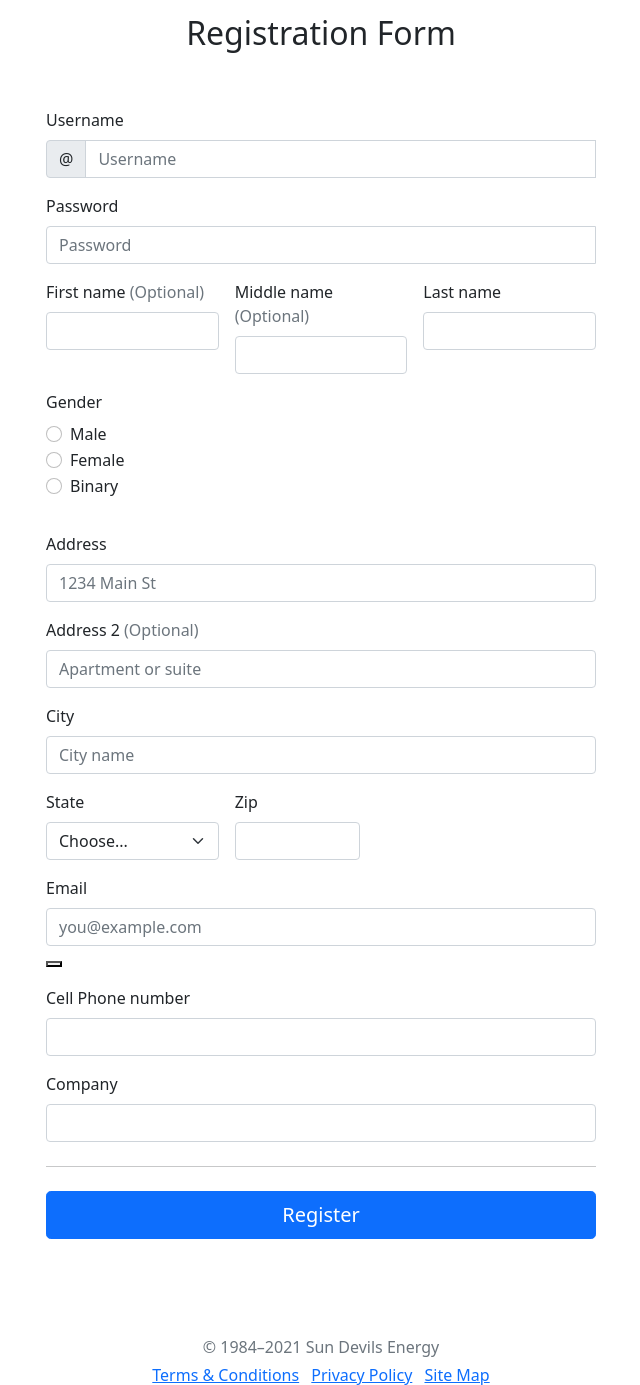
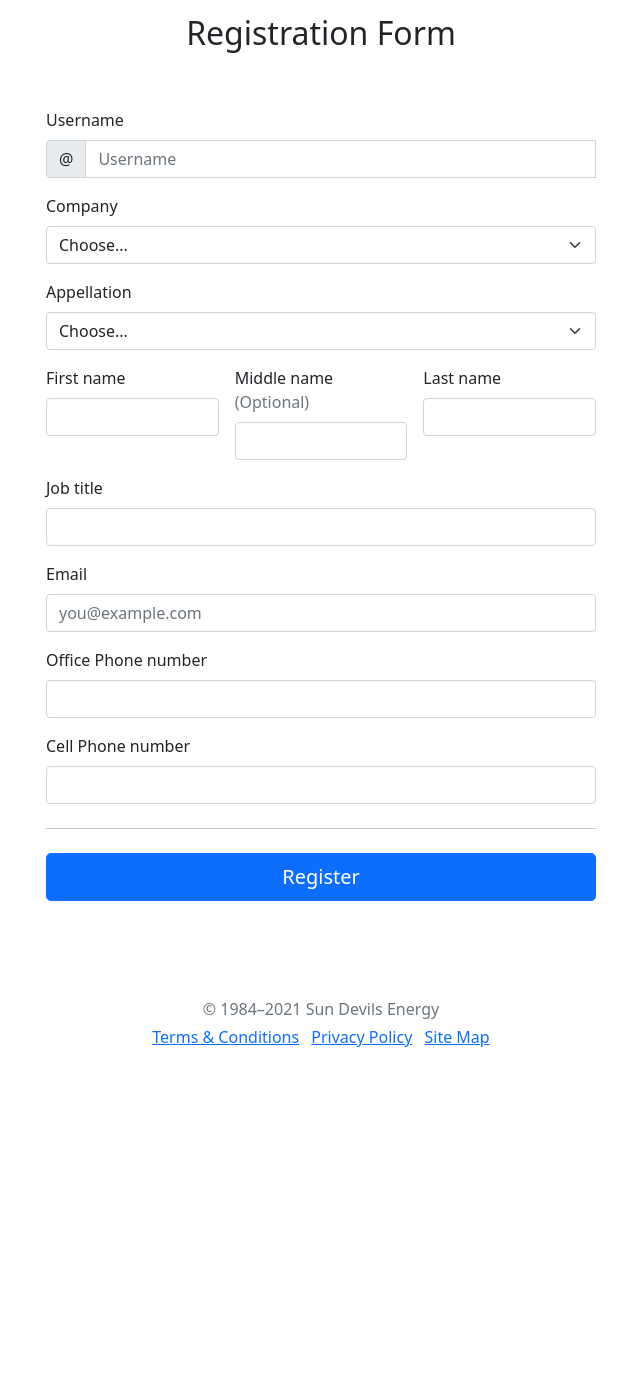
Before and after one commit to alexho1/final-solarpv, a Django app: page /myapp/register/ in a window 1280 px wide. Shown: the part 164-1549 px from the top of the page, without its empty margins (319-959 px from the left). After the commit the page ends 1211 px from the top, so only its background shows below. Run offline with Django 3.2, Linux system fonts and the light colour scheme.

Commit message:
update registration form fields

```diff
--- a/solarpv/myapp/templates/myapp/registration.html
+++ b/solarpv/myapp/templates/myapp/registration.html
@@ -36,80 +36,9 @@
                                 </div>
                             </div>
 
-                            <div class="col-12">
-                                <label for="username" class="form-label">Password</label>
-                                <div class="input-group">
-                                    <input type="password" class="form-control" id="password" placeholder="Password"
-                                        required="">
-                                    <div class="invalid-feedback">
-                                        Please provide a password.
-                                    </div>
-                                </div>
-                            </div>
-
-                            <div class="col-sm-4">
-                                <label for="firstName" class="form-label">First name <span
-                                        class="text-muted">(Optional)</span></label>
-                                <input type="text" class="form-control" id="firstName" placeholder="" value="">
-                            </div>
-
-                            <div class="col-sm-4">
-                                <label for="middleName" class="form-label">Middle name <span
-                                        class="text-muted">(Optional)</span></label>
-                                <input type="text" class="form-control" id="middleName" placeholder="" value="">
-                            </div>
-
-                            <div class="col-sm-4">
-                                <label for="lastName" class="form-label">Last name</label>
-                                <input type="text" class="form-control" id="lastName" placeholder="" value=""
-                                    required="">
-                                <div class="invalid-feedback">
-                                    Please provide a last name.
-                                </div>
-                            </div>
-
-                            <div class="my-3">
-                                <label for="gender" class="form-label">Gender</label>
-                                <div class="form-check">
-                                    <input id="male" name="gender" type="radio" class="form-check-input" required="">
-                                    <label class="form-check-label" for="male">Male</label>
-                                </div>
-                                <div class="form-check">
-                                    <input id="female" name="gender" type="radio" class="form-check-input" required="">
-                                    <label class="form-check-label" for="female">Female</label>
-                                </div>
-                                <div class="form-check">
-                                    <input id="binary" name="gender" type="radio" class="form-check-input" required="">
-                                    <label class="form-check-label" for="binary">Binary</label>
-                                </div>
-                            </div>
-
-                            <div class="col-12">
-                                <label for="address" class="form-label">Address</label>
-                                <input type="text" class="form-control" id="address" placeholder="1234 Main St"
-                                    required="">
-                                <div class="invalid-feedback">
-                                    Please enter your street address.
-                                </div>
-                            </div>
-
-                            <div class="col-12">
-                                <label for="address2" class="form-label">Address 2 <span
-                                        class="text-muted">(Optional)</span></label>
-                                <input type="text" class="form-control" id="address2" placeholder="Apartment or suite">
-                            </div>
-
-                            <div class="col-12">
-                                <label for="city" class="form-label">City</label>
-                                <input type="text" class="form-control" id="city" placeholder="City name" required="">
-                                <div class="invalid-feedback">
-                                    Please enter your city.
-                                </div>
-                            </div>
-
-                            <div class="col-md-4">
-                                <label for="state" class="form-label">State</label>
-                                <select class="form-select" id="state" required="">
+                            <div class="col-md-12">
+                                <label for="company" class="form-label">Company</label>
+                                <select class="form-select" id="company" required="">
                                     <option selected disabled value="">Choose...</option>
                                     <option value="AL">Alabama</option>
                                     <option value="AK">Alaska</option>
@@ -165,25 +94,58 @@
                                 </select>
 
                                 <div class="invalid-feedback">
-                                    Please provide a valid state.
+                                    Please provide a valid company.
                                 </div>
                             </div>
 
-                            <div class="col-md-3">
-                                <label for="zip" class="form-label">Zip</label>
-                                <input type="text" class="form-control" id="zip" placeholder="" required="">
+                            <div class="col-md-12">
+                                <label for="appellation" class="form-label">Appellation</label>
+                                <select class="form-select" id="appellation" required="">
+                                    <option selected disabled value="">Choose...</option>
+                                    <option value="DR">Dr.</option>
+                                    <option value="MR">Mr.</option>
+                                    <option value="MRS">Mrs.</option>
+                                    <option value="MS">Ms.</option>
+                                </select>
+
                                 <div class="invalid-feedback">
-                                    Zip code required.
+                                    Please provide a valid appellation.
                                 </div>
+                            </div>
+
+                            <div class="col-sm-4">
+                                <label for="firstName" class="form-label">First name </label>
+                                <input type="text" class="form-control" id="firstName" placeholder="" value=""
+                                    required="">
+                                <div class="invalid-feedback">
+                                    Please provide a first name.
+                                </div>
+                            </div>
+
+                            <div class="col-sm-4">
+                                <label for="middleName" class="form-label">Middle name <span
+                                        class="text-muted">(Optional)</span></label>
+                                <input type="text" class="form-control" id="middleName" placeholder="" value="">
+                            </div>
+
+                            <div class="col-sm-4">
+                                <label for="lastName" class="form-label">Last name</label>
+                                <input type="text" class="form-control" id="lastName" placeholder="" value=""
+                                    required="">
+                                <div class="invalid-feedback">
+                                    Please provide a last name.
+                                </div>
+                            </div>
+
+                            <div class="col-sm-12">
+                                <label for="jobTitle" class="form-label">Job title</label>
+                                <input type="text" class="form-control" id="jobTitle" placeholder="" value="">
                             </div>
 
                             <div class="col-12">
                                 <label for="email" class="form-label">Email</label>
                                 <div class="fx-relay-email-input-wrapper"><input type="email" class="form-control"
                                         id="email" placeholder="you@example.com" style="padding-right: 50px;" required>
-                                    <div class="fx-relay-icon" style="top: 0px; bottom: 0px;"><button
-                                            class="fx-relay-button" id="fx-relay-button" type="button"
-                                            title="Generate new alias"></button></div>
                                 </div>
                                 <div class="invalid-feedback">
                                     Please enter a valid email address.
@@ -191,20 +153,21 @@
                             </div>
 
                             <div class="col-12">
-                                <label for="zip" class="form-label">Cell Phone number</label>
-                                <input type="text" class="form-control" id="zip" placeholder="" required="">
+                                <label for="officeNumber" class="form-label">Office Phone number</label>
+                                <input type="text" class="form-control" id="officeNumber" placeholder="" required="">
+                                <div class="invalid-feedback">
+                                    Office Phone number required.
+                                </div>
+                            </div>
+
+                            <div class="col-12">
+                                <label for="cellNumber" class="form-label">Cell Phone number</label>
+                                <input type="text" class="form-control" id="cellNumber" placeholder="" required="">
                                 <div class="invalid-feedback">
                                     Cell Phone number required.
                                 </div>
                             </div>
 
-                            <div class="col-12">
-                                <label for="zip" class="form-label">Company</label>
-                                <input type="text" class="form-control" id="zip" placeholder="" required="">
-                                <div class="invalid-feedback">
-                                    Company required.
-                                </div>
-                            </div>
                         </div>
 
                         <hr class="my-4">
```
